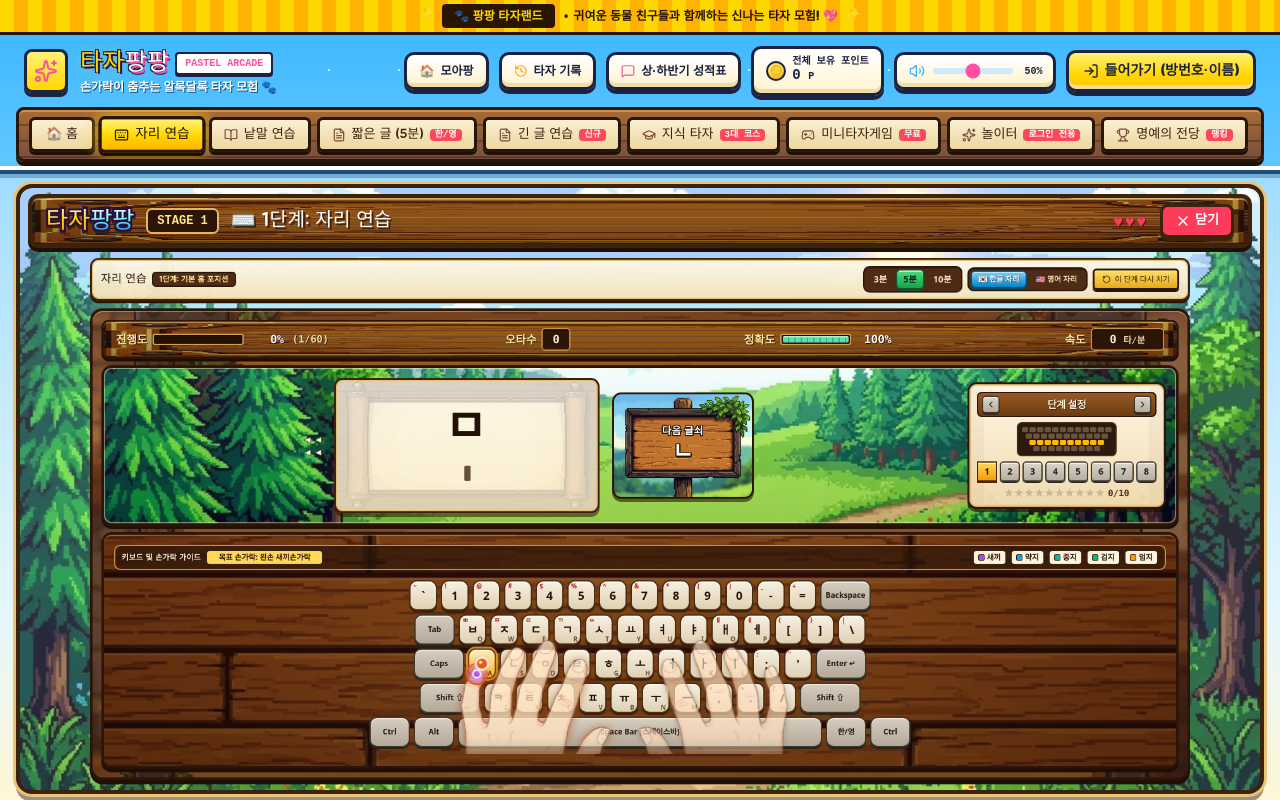
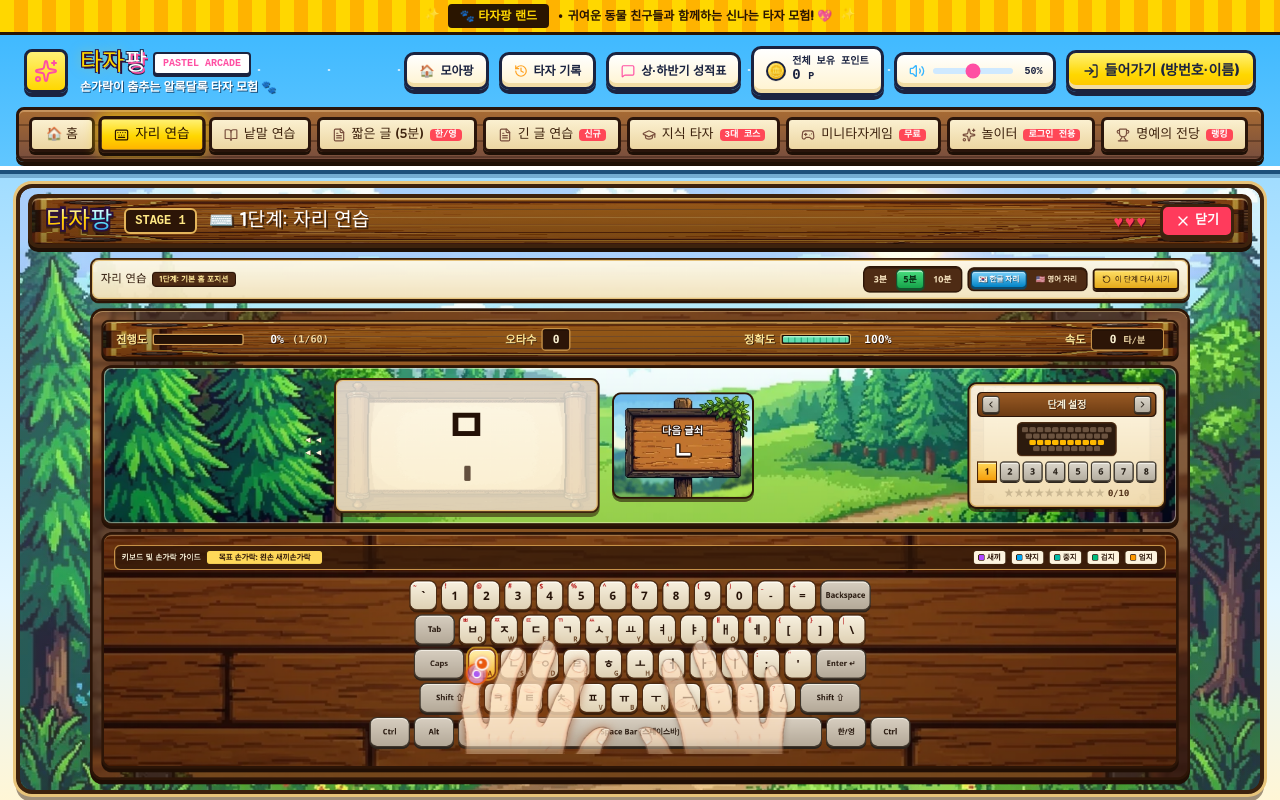
Before and after one commit to sadacaca37/-, a React (Vite) app: page / in a window 1280 px wide. Both pictures are taken after a click on the button "자리 연습". Shown: the top 800 px of the page. Built offline with nearby package versions, Linux system fonts and the light colour scheme; no server answers; a web font is replaced by a local one.

Commit message:
이름을 타자팡으로 통일 (로고 타자+팡, 카트 레이싱·지식 타자·포인트 이름), 떠다니는 로봇 이름 파팡 → 타팡
Co-Authored-By: Claude Opus 5.5 <noreply@anthropic.com>
Claude-Session: https://claude.ai/code/session_01Pz8t9PDAsD71qD4WNEnnhY

```diff
--- a/public/games/kartrider/game.js
+++ b/public/games/kartrider/game.js
@@ -243,4 +243,4 @@ if(!ps||ps.t!==selection.track){if(rival)rival.visible=false;return;}
 const sig=ps.c+':'+ps.k+':'+Duo.peerName;if(sig!==rivalSig){if(rival){scene.remove(rival);disposeKart(rival);}rival=makeKart(ps.c|0,ps.k|0);ghostKart(rival);rival.add(rivalName('👥 '+Duo.peerName));scene.add(rival);rivalSig=sig;}
 rivalProgress=Math.min(ps.p,trackLength*3);rival.visible=true;setKartPose(rival,rivalProgress,ps.l,0);rival.position.y+=ps.h||0;}
 window.pocketKart.rival=()=>({visible:!!(rival&&rival.visible),progress:rivalProgress});
-if(window.Duo){Duo.init({game:'kartrider',title:'팡팡 카트 레이싱',mode:'race',countdown:false,btnStyle:'top:6px;left:50%;right:auto;transform:translateX(-50%)',hudStyle:'top:46px',onStart(settings){if(settings&&Number.isInteger(settings.track)){selection.track=settings.track;updateSelection();}startRace();}});requestAnimationFrame(duoTick);}
+if(window.Duo){Duo.init({game:'kartrider',title:'타자팡 카트 레이싱',mode:'race',countdown:false,btnStyle:'top:6px;left:50%;right:auto;transform:translateX(-50%)',hudStyle:'top:46px',onStart(settings){if(settings&&Number.isInteger(settings.track)){selection.track=settings.track;updateSelection();}startRace();}});requestAnimationFrame(duoTick);}
--- a/src/components/Navbar.tsx
+++ b/src/components/Navbar.tsx
@@ -148,7 +148,7 @@ export const Navbar: React.FC<NavbarProps> = ({
       <div className="tp-nav-strip bg-gradient-to-r from-[#4DD0E1] via-[#29B6F6] to-[#AB47BC] text-white text-[11px] sm:text-xs font-black py-1 px-3 text-center flex items-center justify-center gap-2 shadow-xs">
         <span className="animate-bounce">✨</span>
         <span className="tp-nav-strip-chip bg-white/20 px-2.5 py-0.5 rounded-full border border-white/40 font-black">
-          🐾 팡팡 타자랜드
+          🐾 타자팡 랜드
         </span>
         <span className="tp-nav-strip-text hidden sm:inline text-pink-100 font-bold">
           • 귀여운 동물 친구들과 함께하는 신나는 타자 모험! 💖
@@ -169,7 +169,7 @@ export const Navbar: React.FC<NavbarProps> = ({
             <div>
               <div className="flex items-center gap-1.5">
                 <span className="tp-nav-title font-arcade text-lg sm:text-2xl font-black text-slate-800 tracking-tight group-hover:text-pink-600 transition-colors">
-                  <span className="tp-nav-title-a">타자</span><span className="tp-nav-title-b text-pink-500">팡팡</span>
+                  <span className="tp-nav-title-a">타자</span><span className="tp-nav-title-b text-pink-500">팡</span>
                 </span>
                 <span className="tp-nav-badge hidden md:inline-block px-2 py-0.5 rounded-full bg-pink-100 text-pink-700 text-[10px] font-black border border-pink-300">
                   PASTEL ARCADE
--- a/src/components/PracticeWindowContainer.tsx
+++ b/src/components/PracticeWindowContainer.tsx
@@ -324,8 +324,8 @@ export const PracticeWindowContainer: React.FC<PracticeWindowContainerProps> = (
             <span className="tp-logo-a" data-text="타자">
               타자
             </span>
-            <span className="tp-logo-b" data-text="팡팡">
-              팡팡
+            <span className="tp-logo-b" data-text="팡">
+              팡
             </span>
           </span>
           <span className="tp-practice-stage">STAGE {stepNumber}</span>
--- a/src/components/views/JourneyPracticeView.tsx
+++ b/src/components/views/JourneyPracticeView.tsx
@@ -1933,7 +1933,7 @@ export const JourneyPracticeView: React.FC<JourneyPracticeViewProps> = ({
             </div>
 
             <div className="bg-amber-50 border border-amber-200 rounded-2xl p-3 mb-6 flex items-center justify-center gap-2 text-amber-800 font-black text-sm">
-              <span>🪙 특별 팡팡 포인트</span>
+              <span>🪙 특별 타자팡 포인트</span>
               <span className="text-amber-600 text-base">+{realPts(earnedPoints)} P 적립!</span>
             </div>
 
--- a/src/components/views/KnowledgeHubView.tsx
+++ b/src/components/views/KnowledgeHubView.tsx
@@ -93,7 +93,7 @@ export const KnowledgeHubView: React.FC<KnowledgeHubViewProps> = ({
       iconColor: 'text-emerald-600',
       bgIcon: 'bg-emerald-100',
       description: '아시아, 유럽, 아메리카, 아프리카, 오세아니아 71개국의 선명한 실물 국기와 수도를 맞히며 타자 실력과 세계 지식을 동시에 쌓는 글로벌 챌린지!',
-      features: ['실물 국기 그래픽 & 초성 힌트', '확대된 5대륙 71개국 정복 맵', '문제당 팡팡 포인트 적립'],
+      features: ['실물 국기 그래픽 & 초성 힌트', '확대된 5대륙 71개국 정복 맵', '문제당 타자팡 포인트 적립'],
       progressText: `${capitalsConquered} / 71개국 정복`,
       progressPercent: Math.round((capitalsConquered / 71) * 100),
       pointReward: '+5P / 문제당 (+100P 완주)',
@@ -154,7 +154,7 @@ export const KnowledgeHubView: React.FC<KnowledgeHubViewProps> = ({
         <div className="kw-sign">
           <span className="kw-sign-cap kw-sign-cap--l" />
           <span className="kw-sign-cap kw-sign-cap--r" />
-          팡팡 지식 월드
+          타자팡 지식 월드
         </div>
         <div className="kw-sub">★ 월드를 골라 모험을 시작하세요 ★</div>
         <div className="kw-bot">
--- a/src/components/views/playground/games/PocketKartOriginal.tsx
+++ b/src/components/views/playground/games/PocketKartOriginal.tsx
@@ -1,7 +1,7 @@
 import React from 'react';
 import { IframeGame } from './IframeGame';
 
-/** 팡팡 카트 레이싱 – 포켓 카트 원본 그대로 실행 */
+/** 타자팡 카트 레이싱 – 포켓 카트 원본 그대로 실행 */
 export const PocketKartOriginal: React.FC<{ onBack?: () => void }> = () => (
-  <IframeGame src="games/kartrider/index.html" title="팡팡 카트 레이싱" icon="🏎️" />
+  <IframeGame src="games/kartrider/index.html" title="타자팡 카트 레이싱" icon="🏎️" />
 );
--- a/src/components/views/playground/playgroundGamesRegistry.ts
+++ b/src/components/views/playground/playgroundGamesRegistry.ts
@@ -133,7 +133,7 @@ export const PLAYGROUND_GAMES: PlaygroundGameDef[] = [
   },
   {
     id: 'app-pocket-kart',
-    title: '팡팡 카트 레이싱',
+    title: '타자팡 카트 레이싱',
     category: '펀펀',
     icon: '🏎️',
     thumb: './assets/playground/thumb-kart.webp',
```
Also changed, not shown: public/games/kartrider/index.html (+1 -1 lines), src/components/views/TapangHome.tsx (+7 -7 lines).
